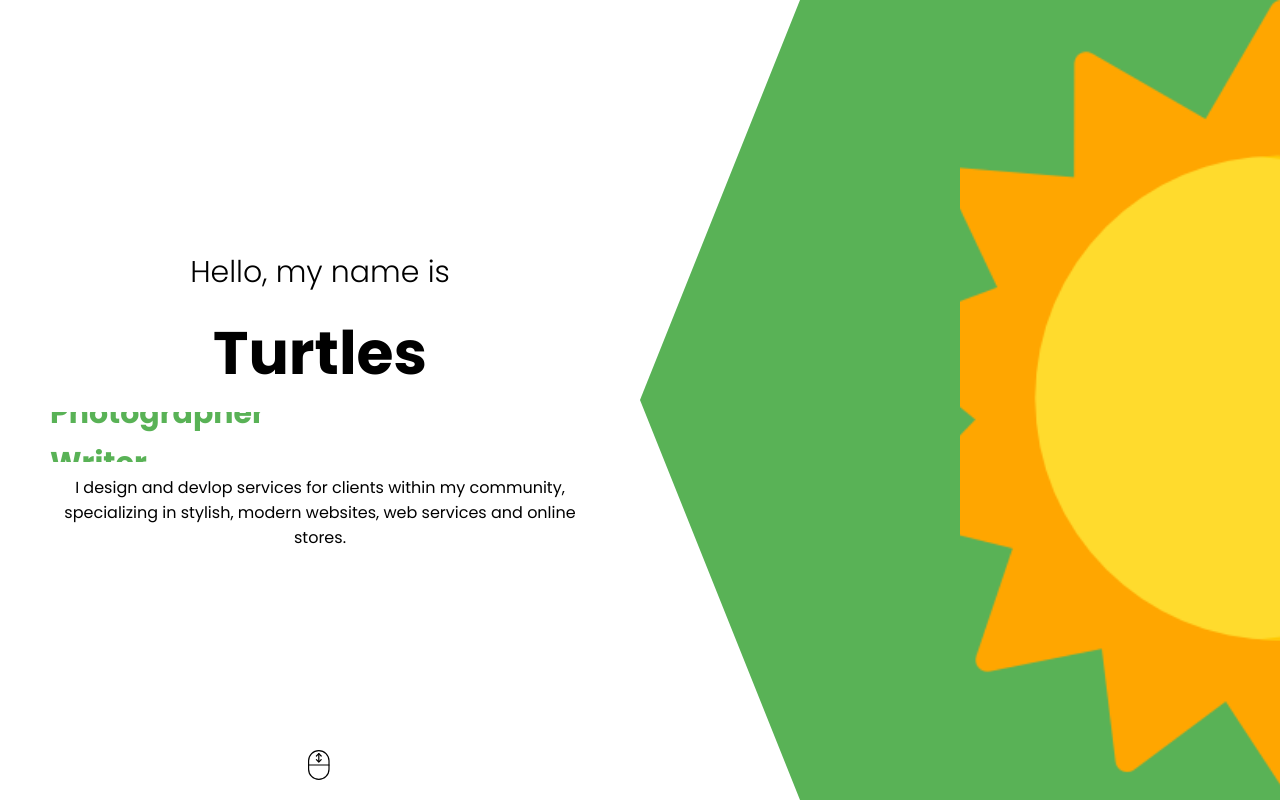
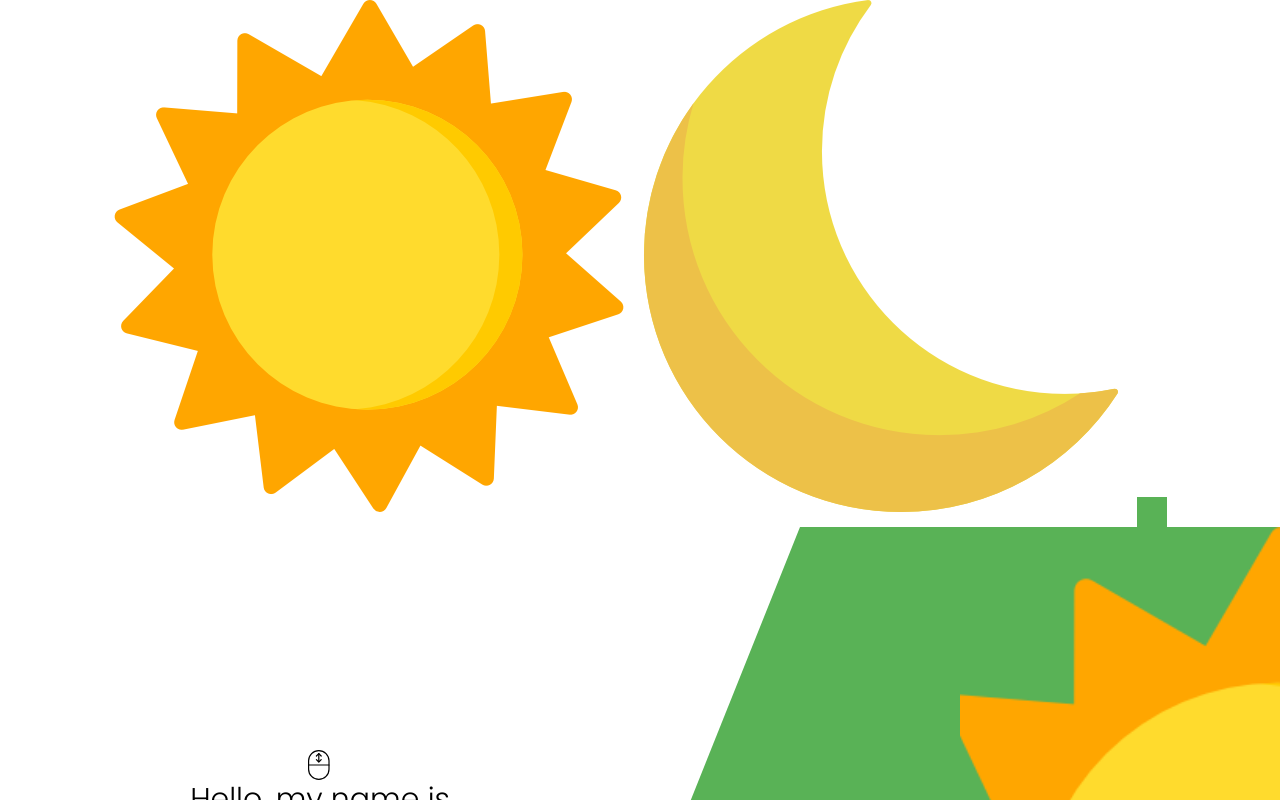
Before and after one commit to tpadilla10117/portfolio-template, a React (Create React App) app: page / in a window 1280 px wide. Shown: the top 800 px of the page. Built offline with nearby package versions, Linux system fonts and the light colour scheme.

Commit message:
started working on a light/dark mode

```diff
--- a/src/components/App.js
+++ b/src/components/App.js
@@ -1,12 +1,12 @@
 import './App.css';
 
-import { Intro, About, ProductList, Contact } from './utils';
+import { Intro, About, ProductList, Contact, Toggle } from './utils';
 
 function App() {
   return (
     <div className="App">
 
-
+      <Toggle />
       <Intro />
       <About />
       <ProductList />
--- a/src/components/Contact/Contact.jsx
+++ b/src/components/Contact/Contact.jsx
@@ -1,4 +1,4 @@
-import React, { useRef } from 'react';
+import React, { useRef, useState } from 'react';
 import Phone from '../../assets/phone_img.png';
 import Email from '../../assets/email_img.png';
 import Address from '../../assets/address_img.png';
@@ -9,6 +9,7 @@ import './Contact.css';
 const Contact = () => {
 
     const formRef = useRef();
+    const [ emailSent, setEmailSent ] = useState(false);
 
 /* Use email.js */
     const handleSubmit = (event) => {
@@ -16,6 +17,7 @@ const Contact = () => {
         emailjs.sendForm('service_2r2pxvp', 'template_1u4c6dc', formRef.current, 'user_ssQeZXemBZwlrNSJZ8wgx')
       .then((result) => {
           console.log(result.text);
+          setEmailSent(true);
       }, (error) => {
           console.log(error.text);
       });
@@ -61,6 +63,7 @@ const Contact = () => {
                         <input type="text" placeholder="Email" name="user_email" />
                         <textarea rows="5" placeholder="Message" name="message"/>
                         <button>Submit</button>
+                        {emailSent && "Thank you for sending a message!  I'll get back to you ASAP!"}
                     </form>
                 </div>
             </div>
--- /dev/null
+++ b/src/components/Toggle/Toggle.jsx
@@ -0,0 +1,25 @@
+import React from 'react';
+import Sun from '../../assets/sun_img.png';
+import Moon from '../../assets/moon_img.png';
+import './Toggle.css';
+
+/* This component is to toggle Dark Mode: */
+const Toggle = () => {
+    return (
+        <div className="toggle">
+            <img
+                src={Sun}
+                alt=""
+                className="toggle-icon"
+            />
+            <img
+                src={Moon}
+                alt=""
+                className="toggle-icon"
+            />
+            <button className="toggle-button"></button>
+        </div>
+    );
+};
+
+export default Toggle;
--- a/src/components/utils.js
+++ b/src/components/utils.js
@@ -9,3 +9,5 @@ export { default as Product } from '../components/Product/Product.jsx';
 export { default as ProductList } from '../components/ProductList/ProductList.jsx';
 
 export { default as Contact } from '../components/Contact/Contact.jsx';
+
+export { default as Toggle } from '../components/Toggle/Toggle.jsx';
```
Also changed, not shown: src/components/Toggle/Toggle.css (added).
